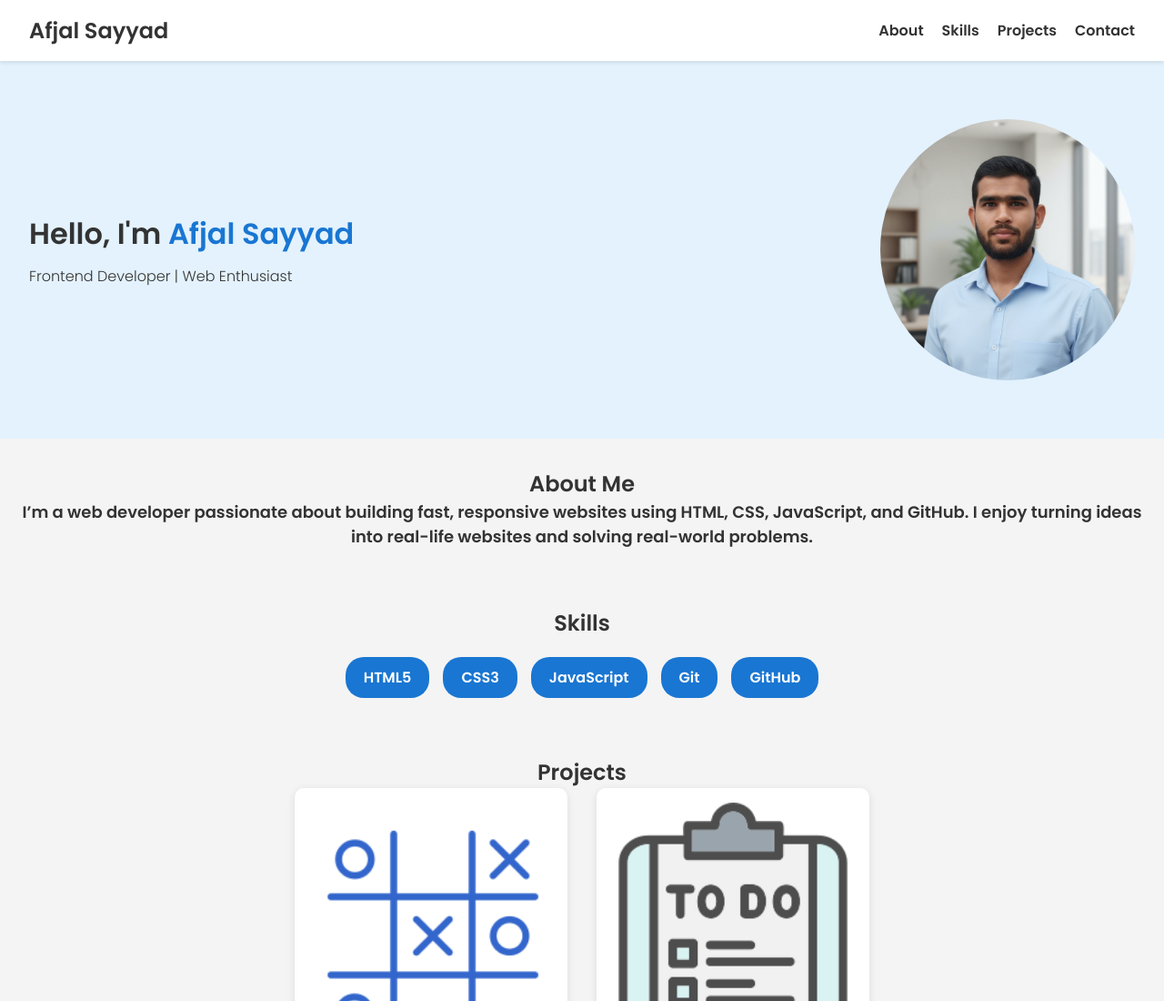
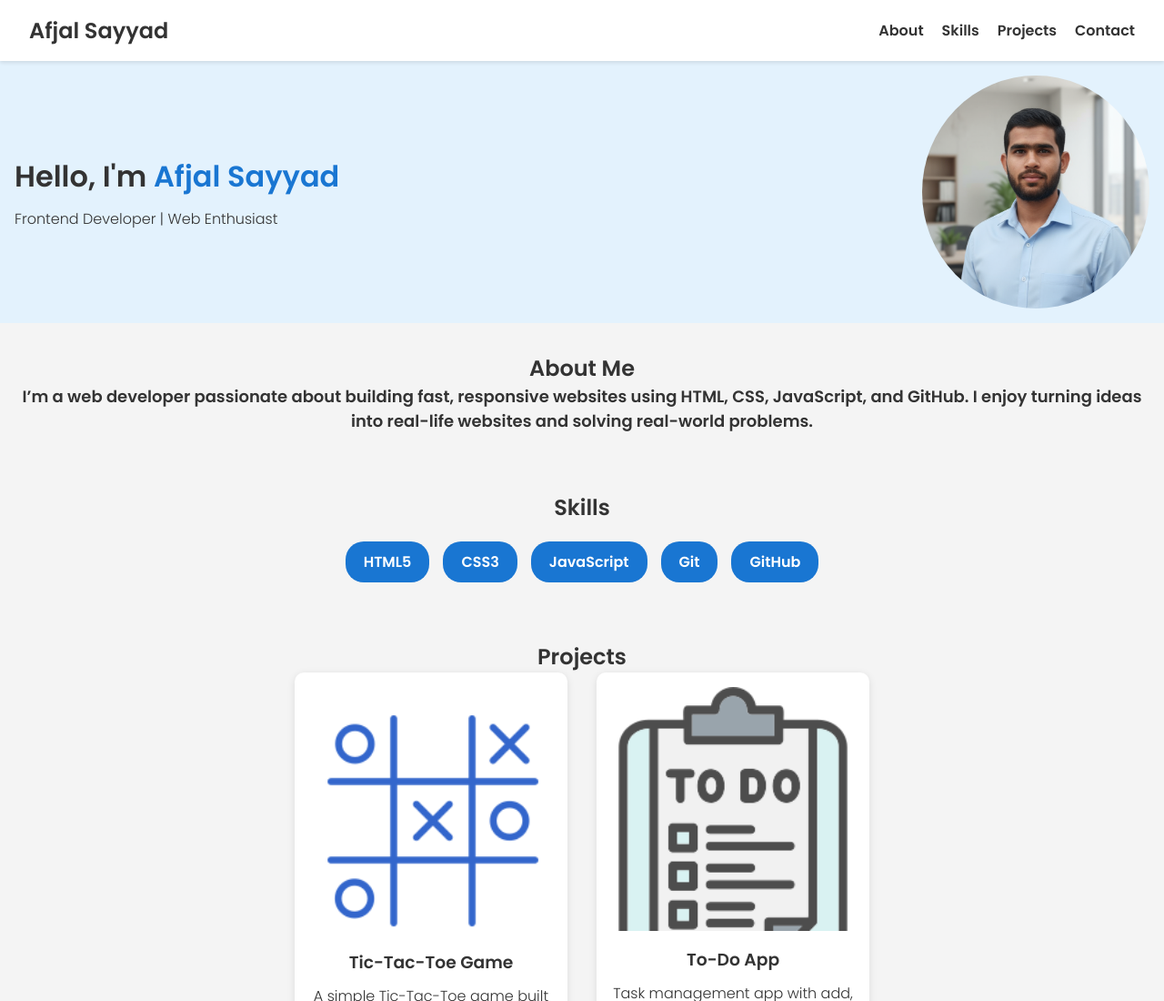
Before and after one commit to afjalsayyad/Portfolio, a plain HTML site: page index.html in a window 1280 px wide. Shown: the top 1100 px of the page at 91% size. Drawn offline with Linux system fonts and the light colour scheme.

Commit message:
some changes in css

```diff
--- a/style.css
+++ b/style.css
@@ -45,12 +45,12 @@ nav a {
   flex-wrap: wrap;
   align-items: center;
   justify-content: space-between;
-  padding: 4rem 2rem;
+  padding: 1rem 1rem;
   background: #e3f2fd;
 }
 
 .hero img {
-  width: 280px;
+  width: 250px;
   border-radius: 50%;
 }
 
```
